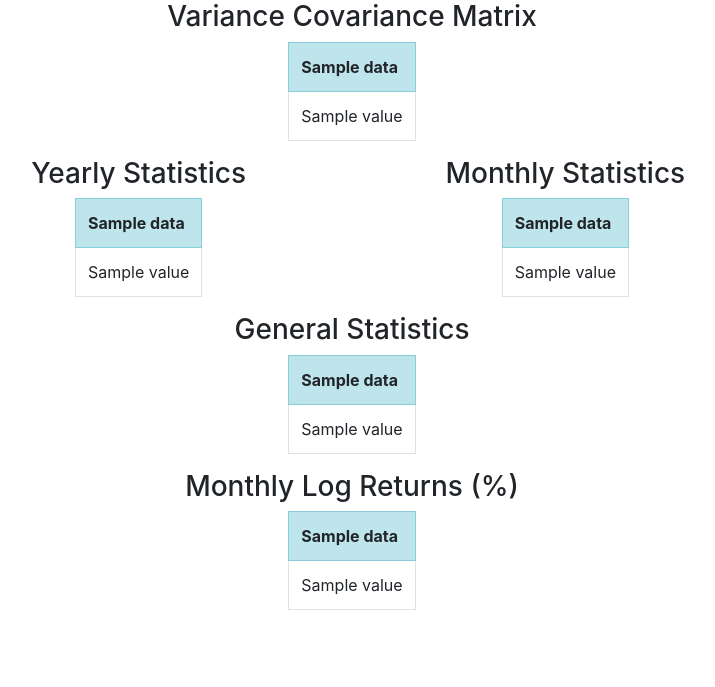
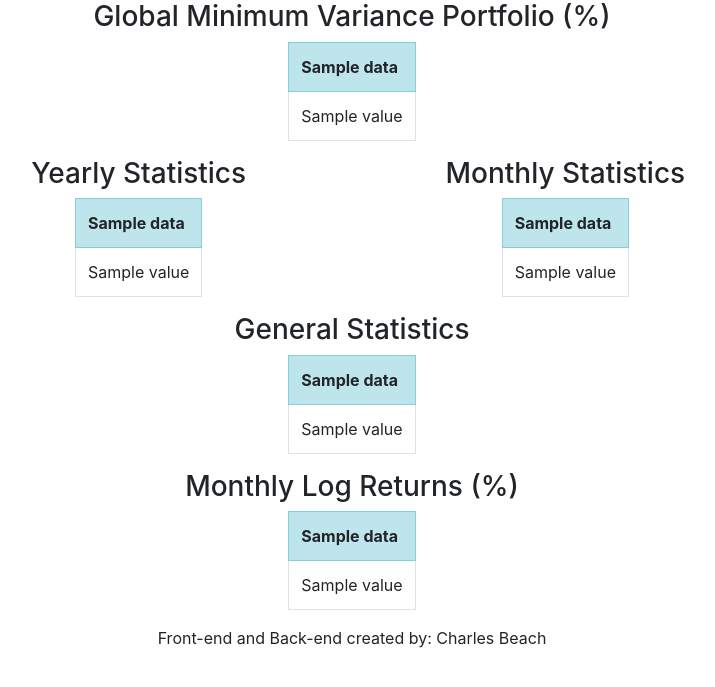
Before and after one commit to beachc15/finance_app, a Django app: template varcovar/templates/varcovar/api.html in a window 1280 px wide. Shown: the top 687 px of the page, without its empty margins (288-1003 px from the left). Run offline with Django 3.2, Linux system fonts and the light colour scheme; the template is opened without the code that fills it: most values are stand-ins (such as "Sample title", 1, 10 or a date in 2020); some libraries are stand-ins or nearby versions.

Commit message:
changed varcovar matrix with global minimum variance portfolio. kept the raw data input for the varcovar matrix for later use.
need to still add statistics for gmvp and add a graph + efficient frontier maybe... some way to compare the portfolio to the individual stock and to the index

```diff
--- a/varcovar/templates/varcovar/api.html
+++ b/varcovar/templates/varcovar/api.html
@@ -9,22 +9,19 @@
 <body>
     <div class="container-fluid align-items-center">
         <div class="row justify-content-center">
-            <h3>Variance Covariance Matrix</h3>
+            <h3>Global Minimum Variance Portfolio (%)</h3>
         </div>
         <div class="row justify-content-center">
             <table class="table table-hover w-auto table-bordered">
                 <tr class="table-info">
-                    {% for data in DataFrame %}
+                    {% for data in DataFrame.index %}
                         <th>{{ data }}</th>
                     {% endfor %}
 
-                    {% for _, record in DataFrame.iterrows %}
-                        <tr>
-                            {% for value in record %}
-                                <td>{{ value }}</td>
-                            {% endfor %}
-                        </tr>
-                    {% endfor %}
+                    <tr>
+                        {% for value in DataFrame %}
+                            <td>{{ value }}</td>
+                        {% endfor %}
             </table>
 
         </div>
@@ -114,11 +111,20 @@
         </div>
 
     </div>
-
+<footer>
+    <p>Front-end and Back-end created by: Charles Beach</p>
+</footer>
 
 <script src="https://code.jquery.com/jquery-3.4.1.slim.min.js" integrity="sha384-J6qa4849blE2+poT4WnyKhv5vZF5SrPo0iEjwBvKU7imGFAV0wwj1yYfoRSJoZ+n" crossorigin="anonymous"></script>
 <script src="https://cdn.jsdelivr.net/npm/popper.js@1.16.0/dist/umd/popper.min.js" integrity="sha384-Q6E9RHvbIyZFJoft+2mJbHaEWldlvI9IOYy5n3zV9zzTtmI3UksdQRVvoxMfooAo" crossorigin="anonymous"></script>
 <script src="https://stackpath.bootstrapcdn.com/bootstrap/4.4.1/js/bootstrap.min.js" integrity="sha384-wfSDF2E50Y2D1uUdj0O3uMBJnjuUD4Ih7YwaYd1iqfktj0Uod8GCExl3Og8ifwB6" crossorigin="anonymous"></script>
 </body>
+<style>
+    footer {
+        text-align: center;
+        display: block;
+        border: #515151;
+    }
+</style>
 
 </html>
--- a/varcovar/templates/varcovar/index.html
+++ b/varcovar/templates/varcovar/index.html
@@ -27,9 +27,9 @@
 </div>
 <br><br><br>
 
-
 <script src="https://code.jquery.com/jquery-3.4.1.slim.min.js" integrity="sha384-J6qa4849blE2+poT4WnyKhv5vZF5SrPo0iEjwBvKU7imGFAV0wwj1yYfoRSJoZ+n" crossorigin="anonymous"></script>
 <script src="https://cdn.jsdelivr.net/npm/popper.js@1.16.0/dist/umd/popper.min.js" integrity="sha384-Q6E9RHvbIyZFJoft+2mJbHaEWldlvI9IOYy5n3zV9zzTtmI3UksdQRVvoxMfooAo" crossorigin="anonymous"></script>
 <script src="https://stackpath.bootstrapcdn.com/bootstrap/4.4.1/js/bootstrap.min.js" integrity="sha384-wfSDF2E50Y2D1uUdj0O3uMBJnjuUD4Ih7YwaYd1iqfktj0Uod8GCExl3Og8ifwB6" crossorigin="anonymous"></script>
 </body>
+
 </html>
--- a/varcovar/views.py
+++ b/varcovar/views.py
@@ -59,11 +59,15 @@ def data_view(request):
         gen_stats = pd.DataFrame(gen_stats)
         gen_stats = gen_stats.round(4)
 
+        gmvp = json.loads(z['gmvp'])
+        gmvp = pd.Series(gmvp, name='gmvp').round(2)
+        print(gmvp)
+
         for stat in json.loads(stats['stats']):
             print(stat)
 
 
-        return render(request, 'varcovar/api.html', {'DataFrame': df, 'prices': prices, 'year_stats': year_series, 'month_stats': month_series, 'gen_stats': gen_stats})
+        return render(request, 'varcovar/api.html', {'DataFrame': gmvp, 'prices': prices, 'year_stats': year_series, 'month_stats': month_series, 'gen_stats': gen_stats})
     except ModuleNotFoundError:
         return render(request, 'varcovar/index.html', {'form': NameForm})
 
```
Also changed, not shown: 1 other file.
